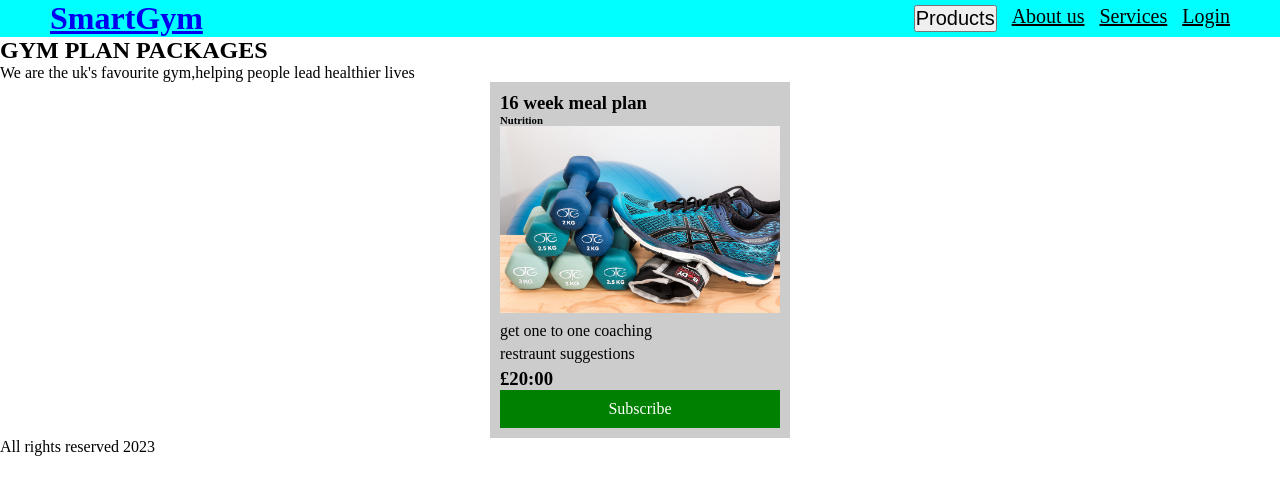
After one commit to jamesrcutmore/fitnessmembersip, a Django app: page /gymplans/ in a window 1280 px wide. The commit adds this page. Shown: the top 495 px of the page. Run offline with Django 4.2, Linux system fonts and the light colour scheme.

Commit message:
mealplan&gymplan implimented, url,base upted.

```diff
--- a/members/static/css/style.css
+++ b/members/static/css/style.css
@@ -146,3 +146,36 @@ ul a {
     color: white;
     text-align: center;
 }
+
+/* Dropdown */
+#dropdown{
+    position: relative;
+}
+#dropdown-btn{
+    font-size: 20px;
+    color: black;
+}
+
+#dropdown-links{
+    display: none;
+    flex-direction: column;
+    gap: 5px;
+    position: absolute;
+    top: 32px;
+    width: 200px;
+    background-color: #ccc;
+}
+
+#dropdown-links a{
+    padding: 10px;
+    display: block;
+    text-decoration: none;
+}
+
+#dropdown-links a:hover{
+    background-color: aqua;
+}
+
+#dropdown:hover #dropdown-links{
+    display: flex;
+}
--- a/members/templates/members/base.html
+++ b/members/templates/members/base.html
@@ -2,6 +2,7 @@
 <!DOCTYPE html>
 
 <html>
+
 <head>
     <meta charset="utf-8">
     <meta http-equiv="X-UA-Compatible" content="IE=edge">
@@ -10,13 +11,19 @@
     <meta name="viewport" content="width=device-width, initial-scale=1">
     <link rel="stylesheet" href="{% static 'css/style.css' %}">
 </head>
+
 <body>
     <header>
-        <h1><a href=“/”>Smart Gym</a></h1>
+        <h1><a href="/">SmartGym</a></h1>
         <ul>
-            <li><a href="/">Home</a></li>
+            <li id="dropdown">
+                <button id="dropdown-btn">Products</button>
+                <div id="dropdown-links">
+                    <a href="{% url 'mealplans' %}">Meal plans</a>
+                    <a href="{% url 'gymplans' %}">Gym plans</a>
+                </div>
+            </li>
             <li><a href="{% url 'about' %}">About us</a></li>
-            <li><a href="{% url 'products' %}">Products</a></li>
             <li><a href="{% url 'services' %}">Services</a></li>
             <li><a href="{% url 'account_login' %}">Login</a></li>
         </ul>
@@ -30,4 +37,5 @@
     </footer>
 
 </body>
+
 </html>
--- /dev/null
+++ b/members/templates/members/gymplan.html
@@ -0,0 +1,28 @@
+{% extends 'members/base.html' %}
+{% load static %}
+{% block content %}
+
+
+<section class="gymplans_container">
+        <h1>GYM PLAN PACKAGES</h1>
+        <p>We are the uk's favourite gym,helping people lead healthier lives</p>
+
+</section>
+
+<section id="services_container">
+        <div>
+                <h3>16 week meal plan</h3>
+                <h6>Nutrition</h6>
+                <img src="{% static 'img/about-page-img.jpg' %}" alt="dumbells and trainers">
+                <ul>
+                        <li>get one to one coaching</li>
+                        <li>restraunt suggestions</li>
+                </ul>
+                <h3>£20:00</h3>
+                <a href="#">Subscribe</a>
+
+        </div>
+
+</section>
+
+{% endblock %}
--- a/members/urls.py
+++ b/members/urls.py
@@ -6,6 +6,8 @@ urlpatterns = [
     path('about/',views.about, name='about'),
     path('products/',views.products, name='products'),
     path('services/',views.services, name='services'),
+    path('mealplans/',views.mealplans, name='mealplans'),
+    path('gymplans/',views.gymplans, name='gymplans'),
     path('login/',views.login, name='login'),
     path('register/',views.register, name='register'),
     path("accounts/", include("allauth.urls")),
--- a/members/views.py
+++ b/members/views.py
@@ -25,3 +25,11 @@ def login(request):
 
 def register(request):
     return render(request, 'members/register.html')
+
+
+def mealplans(request):
+    return render(request, 'members/mealplan.html')
+
+
+def gymplans(request):
+    return render(request, 'members/gymplan.html')
```
Also changed, not shown: members/templates/members/mealplan.html (added, +28 -0 lines). Lines whose indentation alone changed are shown as unchanged.
